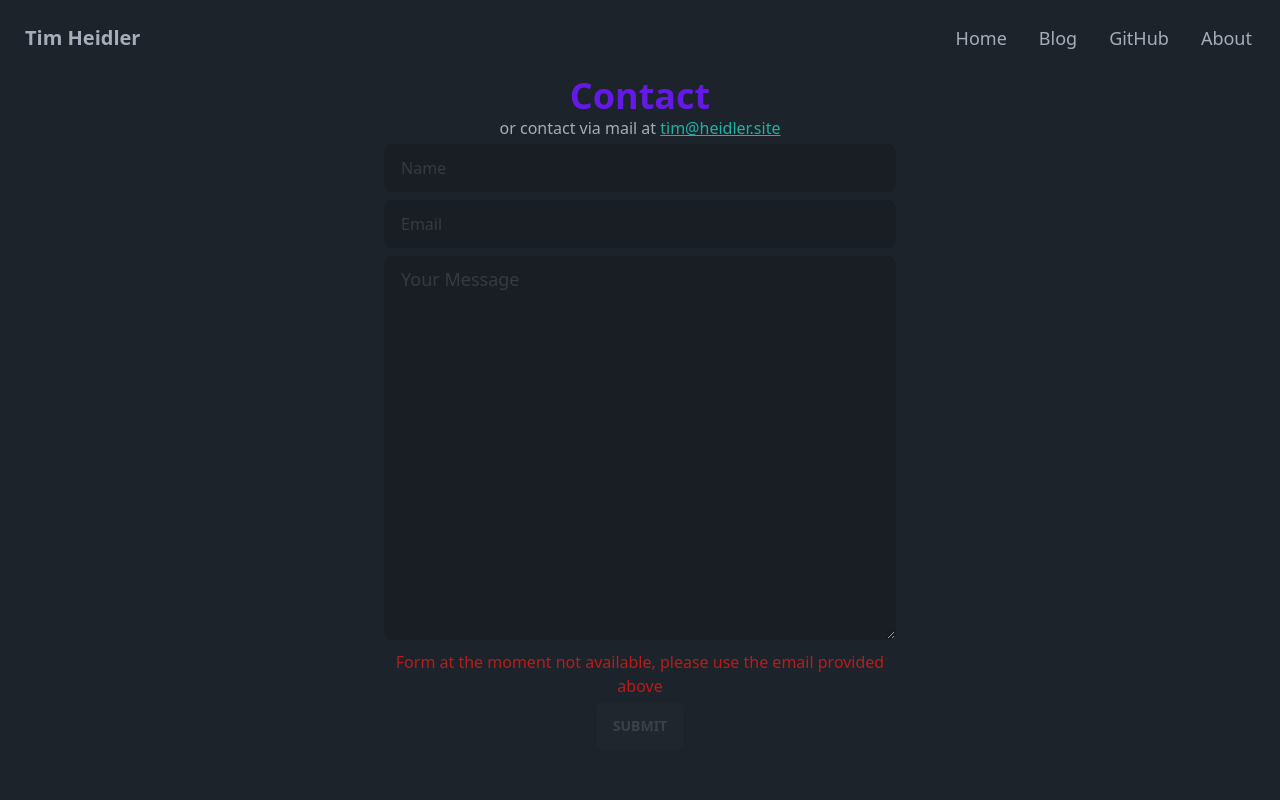
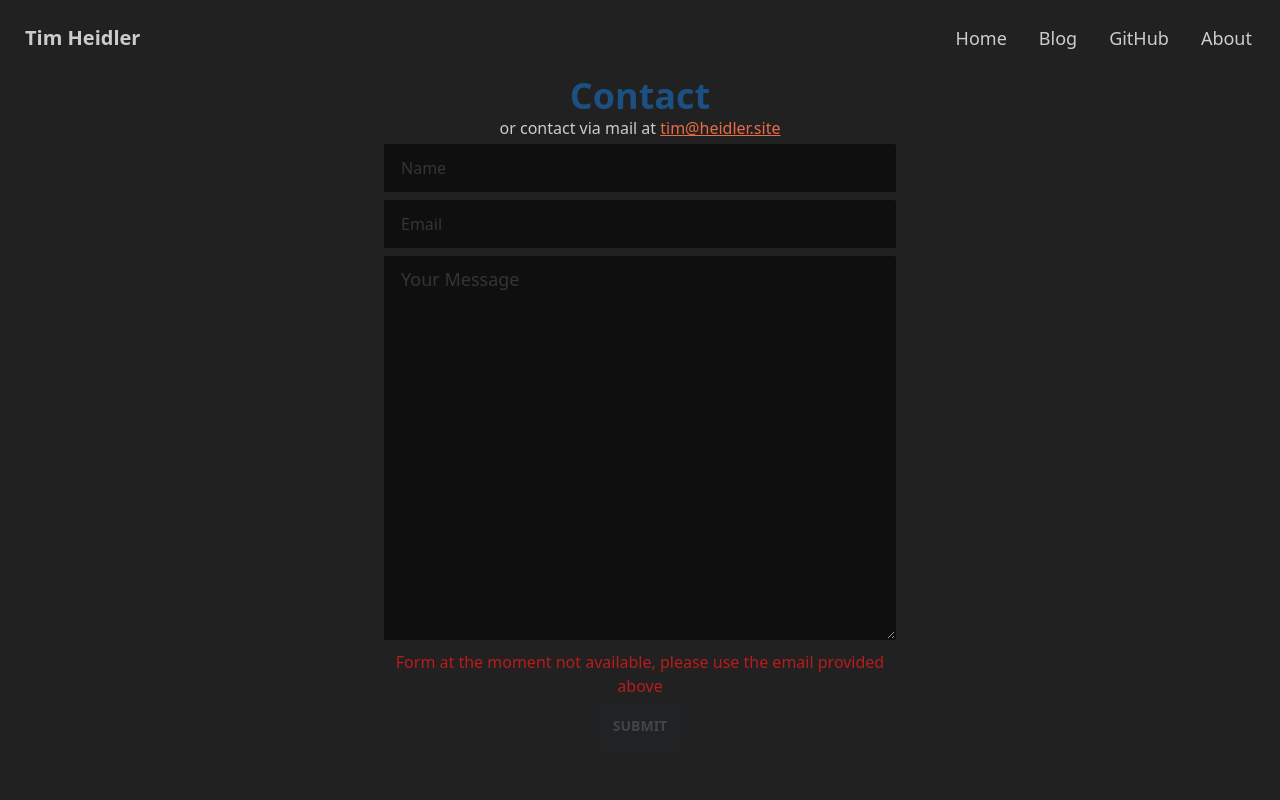
Before and after one commit to timplay33/Blog-SvelteKit, a SvelteKit app: page /contact in a window 1280 px wide. Shown: the top 800 px of the page. Built offline with nearby package versions, Linux system fonts and the light colour scheme.

Commit message:
Update style

```diff
--- a/src/app.html
+++ b/src/app.html
@@ -1,5 +1,5 @@
 <!DOCTYPE html>
-<html lang="en" data-theme="dark">
+<html lang="en">
 	<head>
 		<meta charset="utf-8" />
 		<link rel="icon" href="%sveltekit.assets%/favicon.png" />
--- a/tailwind.config.js
+++ b/tailwind.config.js
@@ -6,6 +6,6 @@ export default {
   },
   plugins: [require("daisyui")],
   daisyui: {
-    themes: ["dark"],
+    themes: ["business"],
   },
 }
```
